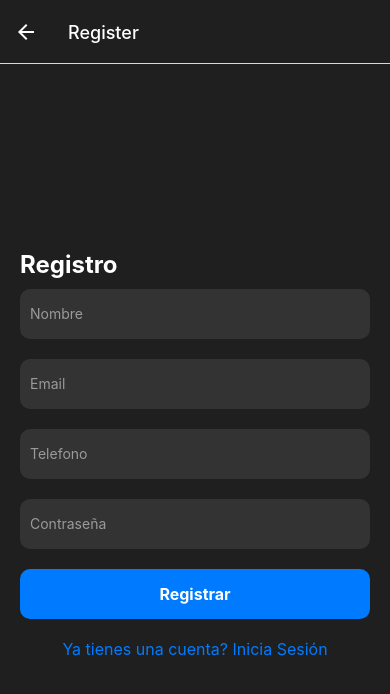
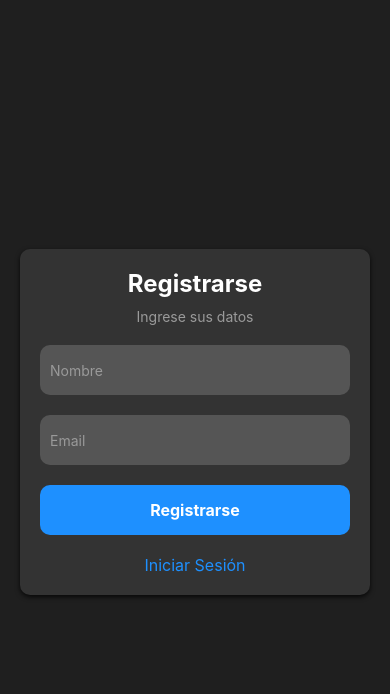
Before and after one commit to KanyeIsTheGoat/godio, a React Native app: screen /Register in a window 390 px wide. Shown: the top 694 px of the page. Built offline with nearby package versions, Linux system fonts and the light colour scheme.

Commit message:
front semi terminado

```diff
--- a/App.js
+++ b/App.js
@@ -33,16 +33,16 @@ export default function App() {
         }}
       >
         <Stack.Screen name="Login" component={LoginScreen} options={{ headerShown: false }} />
-        <Stack.Screen name="Register" component={RegistrationScreen} options={{ title: 'Register' }} />
-        <Stack.Screen name="Home" component={HomeNavigator} options={{ title: 'Home', headerShown: false }} />
-        <Stack.Screen name="Promociones" component={PromocionesScreen} options={{ title: 'Promotions' }} />
+        <Stack.Screen name="Register" component={RegistrationScreen} options={{ title: 'Registrarse', headerShown: false }} />
+        <Stack.Screen name="Home" component={HomeNavigator} options={{ title: 'MuniAPP', headerShown: false }} />
+        <Stack.Screen name="Promociones" component={PromocionesScreen} options={{ title: 'Promociones' }} />
         <Stack.Screen name="Denuncias" component={DenunciasScreen} options={{ title: 'Denuncias' }} />
         <Stack.Screen name="Reclamos" component={ReclamosScreen} options={{ title: 'Reclamos' }} />
-        <Stack.Screen name="PromocionDetail" component={PromocionDetailScreen} options={{ title: 'Promotion Detail' }} />
-        <Stack.Screen name="DenunciaDetail" component={DenunciaDetailScreen} options={{ title: 'Denuncia Detail' }} />
-        <Stack.Screen name="ReclamoDetail" component={ReclamoDetailScreen} options={{ title: 'Reclamo Detail' }} />
-        <Stack.Screen name="AddPromotion" component={AddPromotionScreen} options={{ title: 'Add Promocion' }} />
-        <Stack.Screen name="Profile" component={UserInfoScreen} options={{ title: 'Profile' }} />
+        <Stack.Screen name="PromocionDetail" component={PromocionDetailScreen} options={{ title: 'Detalle' }} />
+        <Stack.Screen name="DenunciaDetail" component={DenunciaDetailScreen} options={{ title: 'Detalle' }} />
+        <Stack.Screen name="ReclamoDetail" component={ReclamoDetailScreen} options={{ title: 'Detalle' }} />
+        <Stack.Screen name="AddPromotion" component={AddPromotionScreen} options={{ title: 'Añadir Promocion' }} />
+        <Stack.Screen name="Profile" component={UserInfoScreen} options={{ title: 'Perfil' }} />
         <Stack.Screen name="AddReclamo" component={AddReclamoScreen} options={{ title: 'Agregar Reclamo' }} />
         <Stack.Screen name="AddDenuncia" component={AddDenunciaScreen} options={{ title: 'Agregar Denuncia' }} />
         <Stack.Screen name="MisDenuncias" component={MisDenunciasScreen} options={{ title: 'Mis Denuncias' }} />
--- a/screens/DenunciasScreen.jsx
+++ b/screens/DenunciasScreen.jsx
@@ -14,7 +14,7 @@ const DenunciasScreen = ({ navigation }) => {
         const data = await fetchDenuncias();
         setDenuncias(data);
       } catch (error) {
-        console.error("Error loading denuncias", error);
+        console.error("Error cargando denuncias", error);
       }
     };
 
@@ -63,10 +63,10 @@ const DenunciasScreen = ({ navigation }) => {
           <Ionicons name="pricetag" size={24} color="white" />
         </TouchableOpacity>
         <TouchableOpacity style={styles.menuItem} onPress={() => navigation.navigate('Denuncias')}>
-          <Ionicons name="alert-circle" size={24} color="white" />
+          <Ionicons name="warning" size={24} color="white" />
         </TouchableOpacity>
         <TouchableOpacity style={styles.menuItem} onPress={() => navigation.navigate('Reclamos')}>
-          <Ionicons name="chatbubble" size={24} color="white" />
+          <Ionicons name="document-text" size={24} color="white" />
         </TouchableOpacity>
       </View>
       <Modal
--- a/screens/HomeScreen.jsx
+++ b/screens/HomeScreen.jsx
@@ -45,7 +45,7 @@ const HomeScreen = ({ navigation }) => {
         <TouchableOpacity onPress={() => navigation.openDrawer()}>
           <Icon name="menu" size={30} color="#FFFFFF" />
         </TouchableOpacity>
-        <Text style={styles.headerTitle}>Home</Text>
+        <Text style={styles.headerTitle}>MuniApp</Text>
         <TouchableOpacity onPress={() => navigation.navigate('Notifications')}>
           <Icon name="notifications" size={30} color="#FFFFFF" />
         </TouchableOpacity>
@@ -125,6 +125,7 @@ const styles = StyleSheet.create({
     fontSize: 30,
     color: '#FFFFFF',
     marginBottom: 20,
+    textAlign: 'center',
   },
   image: {
     width: '100%',
--- a/screens/LoginScreen.jsx
+++ b/screens/LoginScreen.jsx
@@ -7,6 +7,7 @@ const LoginScreen = ({ navigation }) => {
 
   return (
     <View style={styles.container}>
+      <View style={styles.formContainer}>
         <Text style={styles.title}>Iniciar Sesión</Text>
         <Text style={styles.subtitle}>Ingrese su mail y contraseña</Text>
         <TextInput
@@ -32,6 +33,7 @@ const LoginScreen = ({ navigation }) => {
           <Text style={styles.signUp}>Registrarse</Text>
         </TouchableOpacity>
       </View>
+    </View>
   );
 };
 
@@ -42,20 +44,32 @@ const styles = StyleSheet.create({
     paddingHorizontal: 20,
     backgroundColor: '#1F1F1F',
   },
+  formContainer: {
+    backgroundColor: '#333333',
+    padding: 20,
+    borderRadius: 10,
+    shadowColor: '#000',
+    shadowOffset: { width: 0, height: 2 },
+    shadowOpacity: 0.8,
+    shadowRadius: 5,
+    elevation: 5,
+  },
   title: {
     fontSize: 24,
     fontWeight: 'bold',
     color: '#FFFFFF',
     marginBottom: 10,
+    textAlign: 'center',
   },
   subtitle: {
     fontSize: 14,
     color: '#9A9A9A',
     marginBottom: 20,
+    textAlign: 'center',
   },
   input: {
     height: 50,
-    backgroundColor: '#333333',
+    backgroundColor: '#555555',
     borderRadius: 10,
     paddingHorizontal: 10,
     color: '#FFFFFF',
--- a/screens/PromocionesScreen.jsx
+++ b/screens/PromocionesScreen.jsx
@@ -19,7 +19,7 @@ const PromocionesScreen = ({ navigation }) => {
             const data = await fetchPromociones();
             setPromociones(data);
           } catch (error) {
-            console.error("Error loading promociones", error);
+            console.error("Error Cargando promociones", error);
           }
         };
 
@@ -53,17 +53,17 @@ const filteredPromociones = promociones.filter(
         ListFooterComponent={() => <View style={{ height: 20 }} />}
       />
       <TouchableOpacity style={styles.addButton} onPress={() => navigation.navigate('AddPromotion')}>
-        <Text style={styles.addButtonText}>Add Promotion</Text>
+        <Text style={styles.addButtonText}>Añadir Promociones</Text>
       </TouchableOpacity>
       <View style={styles.menu}>
         <TouchableOpacity style={styles.menuItem} onPress={() => navigation.navigate('Promociones')}>
           <Ionicons name="pricetag" size={24} color="white" />
         </TouchableOpacity>
         <TouchableOpacity style={styles.menuItem} onPress={() => navigation.navigate('Denuncias')}>
-          <Ionicons name="alert-circle" size={24} color="white" />
+          <Ionicons name="warning" size={24} color="white" />
         </TouchableOpacity>
         <TouchableOpacity style={styles.menuItem} onPress={() => navigation.navigate('Reclamos')}>
-          <Ionicons name="chatbubble" size={24} color="white" />
+          <Ionicons name="document-text" size={24} color="white" />
         </TouchableOpacity>
       </View>
       <Modal
@@ -74,14 +74,14 @@ const filteredPromociones = promociones.filter(
       >
         <View style={styles.modalContainer}>
           <View style={styles.modalView}>
-            <Text style={styles.modalTitle}>Filter Promotions</Text>
-            <TextInput style={styles.input} placeholder="Search by title" placeholderTextColor="#9A9A9A" />
-            <TextInput style={styles.input} placeholder="Filter by type" placeholderTextColor="#9A9A9A" />
+            <Text style={styles.modalTitle}>Filtros</Text>
+            <TextInput style={styles.input} placeholder="Buscar por titulo" placeholderTextColor="#9A9A9A" />
+            <TextInput style={styles.input} placeholder="Filtrar por tipo" placeholderTextColor="#9A9A9A" />
             <TouchableOpacity
               style={styles.closeButton}
               onPress={() => setFilterModalVisible(false)}
             >
-              <Text style={styles.closeButtonText}>Apply Filters</Text>
+              <Text style={styles.closeButtonText}>Aplicar</Text>
             </TouchableOpacity>
           </View>
         </View>
--- a/screens/ReclamosScreen.jsx
+++ b/screens/ReclamosScreen.jsx
@@ -20,7 +20,7 @@ const ReclamosScreen = ({ navigation }) => {
         const data = await fetchReclamos();
         setReclamos(data);
       } catch (error) {
-        console.error("Error loading reclamos.", error);
+        console.error("Error cargando reclamos.", error);
       }
     };
     loadReclamos();
@@ -53,17 +53,17 @@ const filteredReclamos = reclamos.filter(
         ListFooterComponent={() => <View style={{ height: 20 }} />}
       />
       <TouchableOpacity style={styles.addButton} onPress={() => navigation.navigate('AddReclamo')}>
-        <Text style={styles.addButtonText}>Add Reclamo</Text>
+        <Text style={styles.addButtonText}>Añadir Reclamo</Text>
       </TouchableOpacity>
       <View style={styles.menu}>
         <TouchableOpacity style={styles.menuItem} onPress={() => navigation.navigate('Promociones')}>
           <Ionicons name="pricetag" size={24} color="white" />
         </TouchableOpacity>
         <TouchableOpacity style={styles.menuItem} onPress={() => navigation.navigate('Denuncias')}>
-          <Ionicons name="alert-circle" size={24} color="white" />
+          <Ionicons name="warning" size={24} color="white" />
         </TouchableOpacity>
         <TouchableOpacity style={styles.menuItem} onPress={() => navigation.navigate('Reclamos')}>
-          <Ionicons name="chatbubble" size={24} color="white" />
+          <Ionicons name="document-text" size={24} color="white" />
         </TouchableOpacity>
       </View>
       <Modal
@@ -74,14 +74,14 @@ const filteredReclamos = reclamos.filter(
       >
         <View style={styles.modalContainer}>
           <View style={styles.modalView}>
-            <Text style={styles.modalTitle}>Filter Reclamos</Text>
-            <TextInput style={styles.input} placeholder="Search by title" placeholderTextColor="#9A9A9A" />
-            <TextInput style={styles.input} placeholder="Filter by type" placeholderTextColor="#9A9A9A" />
+            <Text style={styles.modalTitle}>Filtrar Reclamos</Text>
+            <TextInput style={styles.input} placeholder="Titulo" placeholderTextColor="#9A9A9A" />
+            <TextInput style={styles.input} placeholder="Tipo" placeholderTextColor="#9A9A9A" />
             <TouchableOpacity
               style={styles.closeButton}
               onPress={() => setFilterModalVisible(false)}
             >
-              <Text style={styles.closeButtonText}>Apply Filters</Text>
+              <Text style={styles.closeButtonText}>Aplicar</Text>
             </TouchableOpacity>
           </View>
         </View>
--- a/screens/RegistrationScreen.jsx
+++ b/screens/RegistrationScreen.jsx
@@ -4,12 +4,12 @@ import { View, Text, TextInput, TouchableOpacity, StyleSheet } from 'react-nativ
 const RegistrationScreen = ({ navigation }) => {
   const [name, setName] = useState('');
   const [email, setEmail] = useState('');
-  const [phoneNumber, setPhoneNumber] = useState('');
-  const [password, setPassword] = useState('');
 
   return (
     <View style={styles.container}>
-      <Text style={styles.title}>Registro</Text>
+      <View style={styles.formContainer}>
+        <Text style={styles.title}>Registrarse</Text>
+        <Text style={styles.subtitle}>Ingrese sus datos</Text>
         <TextInput
           style={styles.input}
           placeholder="Nombre"
@@ -25,28 +25,13 @@ const RegistrationScreen = ({ navigation }) => {
           onChangeText={setEmail}
           keyboardType="email-address"
         />
-      <TextInput
-        style={styles.input}
-        placeholder="Telefono"
-        placeholderTextColor="#9A9A9A"
-        value={phoneNumber}
-        onChangeText={setPhoneNumber}
-        keyboardType="phone-pad"
-      />
-      <TextInput
-        style={styles.input}
-        placeholder="Contraseña"
-        placeholderTextColor="#9A9A9A"
-        value={password}
-        onChangeText={setPassword}
-        secureTextEntry
-      />
         <TouchableOpacity style={styles.button} onPress={() => navigation.navigate('Home')}>
-        <Text style={styles.buttonText}>Registrar</Text>
+          <Text style={styles.buttonText}>Registrarse</Text>
         </TouchableOpacity>
         <TouchableOpacity onPress={() => navigation.navigate('Login')}>
-        <Text style={styles.signIn}>Ya tienes una cuenta? Inicia Sesión</Text>
+          <Text style={styles.signUp}>Iniciar Sesión</Text>
         </TouchableOpacity>
+      </View>
     </View>
   );
 };
@@ -58,22 +43,39 @@ const styles = StyleSheet.create({
     paddingHorizontal: 20,
     backgroundColor: '#1F1F1F',
   },
+  formContainer: {
+    backgroundColor: '#333333',
+    padding: 20,
+    borderRadius: 10,
+    shadowColor: '#000',
+    shadowOffset: { width: 0, height: 2 },
+    shadowOpacity: 0.8,
+    shadowRadius: 5,
+    elevation: 5,
+  },
   title: {
     fontSize: 24,
     fontWeight: 'bold',
     color: '#FFFFFF',
     marginBottom: 10,
+    textAlign: 'center',
+  },
+  subtitle: {
+    fontSize: 14,
+    color: '#9A9A9A',
+    marginBottom: 20,
+    textAlign: 'center',
   },
   input: {
     height: 50,
-    backgroundColor: '#333333',
+    backgroundColor: '#555555',
     borderRadius: 10,
     paddingHorizontal: 10,
     color: '#FFFFFF',
     marginBottom: 20,
   },
   button: {
-    backgroundColor: '#007BFF',
+    backgroundColor: '#1E90FF',
     paddingVertical: 15,
     borderRadius: 10,
     marginBottom: 20,
@@ -84,8 +86,8 @@ const styles = StyleSheet.create({
     fontSize: 16,
     fontWeight: 'bold',
   },
-  signIn: {
-    color: '#007BFF',
+  signUp: {
+    color: '#1E90FF',
     textAlign: 'center',
     fontSize: 16,
   },
```
Lines whose indentation alone changed are shown as unchanged.
